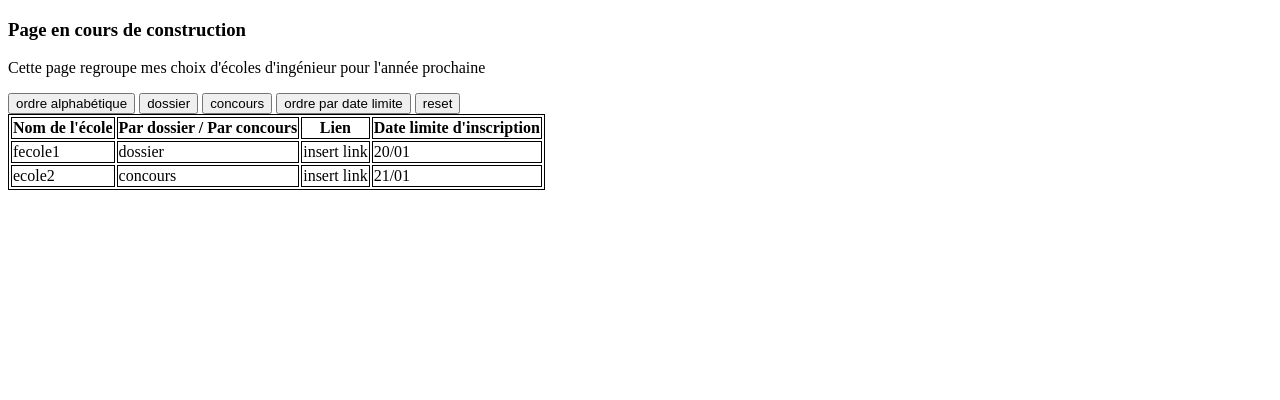
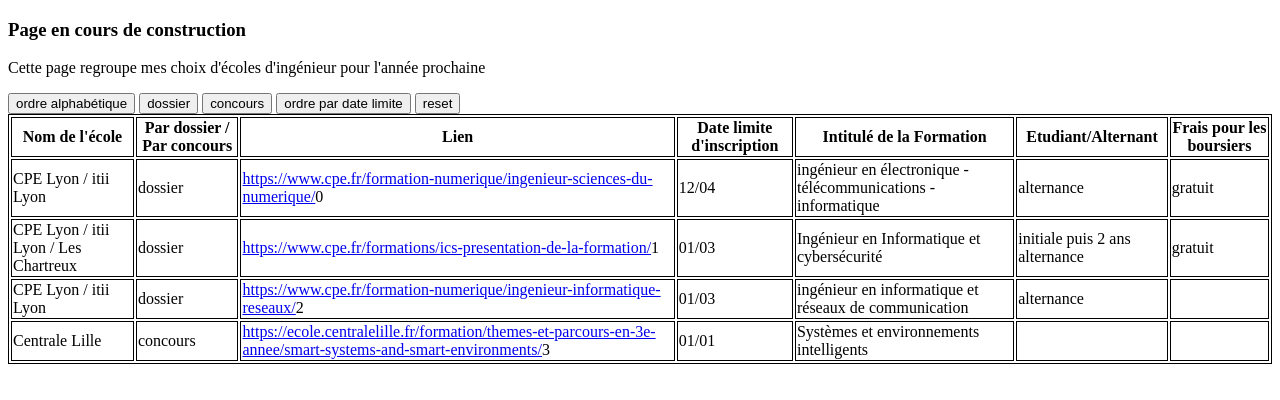
Before and after one commit to desiar76/liste_ecoles_ingenieur, a plain HTML site: page index.html in a window 1280 px wide. Drawn offline with Linux system fonts and the light colour scheme.

Commit message:
bugfixes, ajout de quelques données

```diff
--- a/index.html
+++ b/index.html
@@ -34,6 +34,15 @@
                 <th>
                     Date limite d'inscription
                 </th>
+                <th>
+                    Intitulé de la Formation
+                </th>
+                <th>
+                    Etudiant/Alternant
+                </th>
+                <th>
+                    Frais pour les boursiers
+                </th>
             </tr>
         </thead>
         <tbody id="tabledatas">
--- a/res/liste_ecole.js
+++ b/res/liste_ecole.js
@@ -1,23 +1,50 @@
 const datas=Array(
     {
-        "name":"fecole1",
+        "name":"CPE Lyon / itii Lyon",
         "type":"dossier",
-        "lien":"insert link",
-        "date":new Date('02-20, 2024')
+        "lien":"https://www.cpe.fr/formation-numerique/ingenieur-sciences-du-numerique/",
+        "date":new Date('04-12, 2024 GMT'),
+        "intitulé":"ingénieur en électronique - télécommunications - informatique",
+        "statut":"alternance",
+        "frais-boursiers":"gratuit"
     },
     {
-        "name":"ecole2",
+        "name":"CPE Lyon / itii Lyon / Les Chartreux",
+        "type":"dossier",
+        "lien":"https://www.cpe.fr/formations/ics-presentation-de-la-formation/",
+        "date":new Date('03-01, 2024 GMT'),
+        "intitulé":"Ingénieur en Informatique et cybersécurité",
+        "statut":"initiale puis 2 ans alternance",
+        "frais-boursiers":"gratuit"
+    },
+    {
+        "name":"CPE Lyon / itii Lyon",
+        "type":"dossier",
+        "lien":"https://www.cpe.fr/formation-numerique/ingenieur-informatique-reseaux/",
+        "date":new Date('03-01, 2024 GMT'),
+        "intitulé":"ingénieur en informatique et réseaux de communication",
+        "statut":"alternance",
+        "frais-boursiers":""
+    },
+    {
+        "name":"Centrale Lille",
         "type":"concours",
-        "lien":"insert link",
-        "date":new Date('02-21, 2024')
+        "lien":"https://ecole.centralelille.fr/formation/themes-et-parcours-en-3e-annee/smart-systems-and-smart-environments/",
+        "date":new Date('mm-dd, 2024 GMT'),
+        "intitulé":"Systèmes et environnements intelligents",
+        "statut":"",
+        "frais-boursiers":""
     }
 );
 /**Créer une nouvelle donnée :
 ,
     {
-        "name":"ecole2",
+        "name":"ecole",
         "type":"concours/dossier",
         "lien":"insert link",
-        "date":new Date('dd-mm, 2024')
+        "date":new Date('mm-dd, 2024 GMT'),
+        "intitulé":"",
+        "statut":"",
+        "frais-boursiers":""
     }
  */
--- a/script/main.js
+++ b/script/main.js
@@ -1,5 +1,5 @@
 let cache =datas;
-const keys=Array("name","type","lien","date");
+const keys=Array("name","type","lien","date","intitulé","statut","frais-boursiers");
 //on met les fonctions pour gérer les lignes du tableau
 const addEntries=(tabToUse)=>{
     //executé lors du chargement de la page pour créer les lignes du tableau
@@ -10,7 +10,13 @@
         for(let j=0;j<keys.length;j++){
             let cell = row.insertCell();
             if(keys[j]!="date"){
-                cell.append(tabToUse[i][keys[j]]);
+                if(keys[j]!="lien"){
+                    cell.append(tabToUse[i][keys[j]]);
+                }
+                else{
+                    cell.innerHTML ="<a href=\""+tabToUse[i][keys[j]]+"\">"+tabToUse[i][keys[j]]+"</a>"+i;
+                }
+
             }
             else{
                 let preFormat ="";
@@ -21,7 +27,7 @@
                 if(tabToUse[i][keys[j]].getMonth()<10){
                     preFormat+="0";
                 }
-                preFormat+=tabToUse[i][keys[j]].getMonth();
+                preFormat+=(tabToUse[i][keys[j]].getMonth()+1);
                 cell.append(preFormat);
             }
         }
@@ -71,6 +77,9 @@
     for(let i =0;i<=tableau.rows.length;i++){
         tableau.deleteRow(0);
     }
+    if(tableau.rows.length!=0){
+        deleteEntries();
+    }
 }
 
 const resetDatas=()=>{
```
